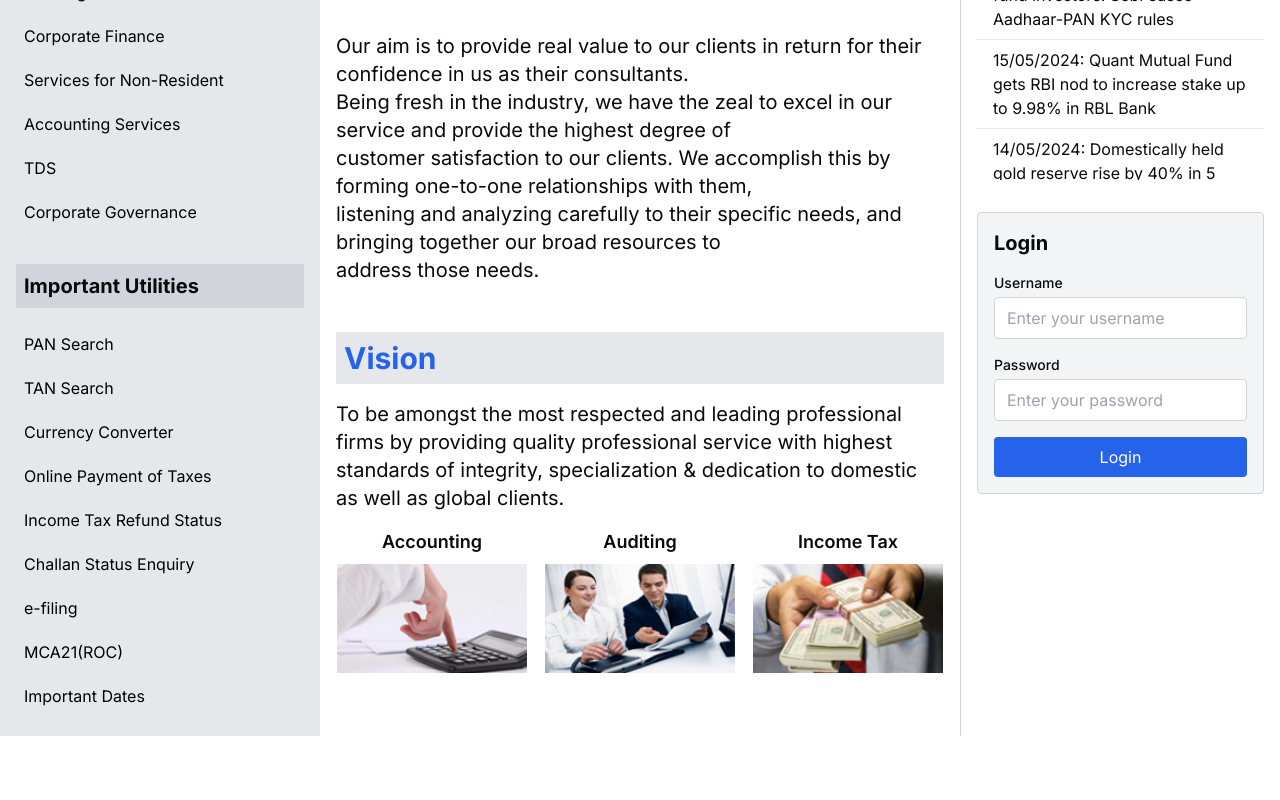
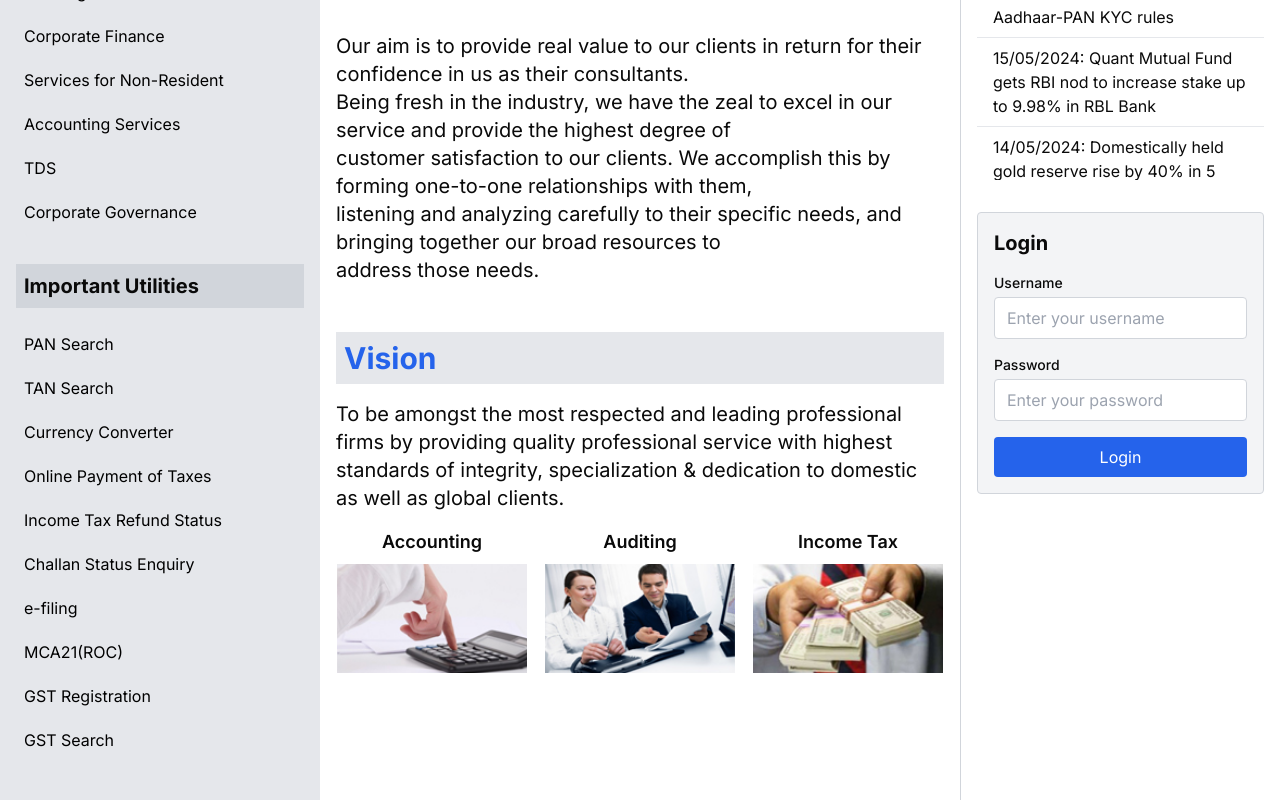
Before and after one commit to karthiknadar1204/ca_site, a Next.js app: page / in a window 1280 px wide. Shown: the part 700-1500 px from the top of the page. Before the commit the page ends 1436 px from the top, so only its background shows below. Built offline with nearby package versions, Linux system fonts and the light colour scheme.

Commit message:
links updated

```diff
--- a/app/_components/Hero.jsx
+++ b/app/_components/Hero.jsx
@@ -16,15 +16,17 @@ const services = [
 ];
 
 const utilities = [
-  'PAN Search',
-  'TAN Search',
-  'Currency Converter',
-  'Online Payment of Taxes',
-  'Income Tax Refund Status',
-  'Challan Status Enquiry',
-  'e-filing',
-  'MCA21(ROC)',
-  'Important Dates'
+  { name: 'PAN Search', link: 'https://incometaxindiaefiling.gov.in/portal/knowpan.do' },
+  { name: 'TAN Search', link: 'https://incometaxindiaefiling.gov.in/e-Filing/Services/KnowYourTanLink.html' },
+  { name: 'Currency Converter', link: 'https://www.xe.com/currencyconverter/' },
+  { name: 'Online Payment of Taxes', link: 'https://www.incometax.gov.in/iec/foportal/help/all-topics/e-filing-services/working-payments/e-pay-tax-1' },
+  { name: 'Income Tax Refund Status', link: 'https://www.incometax.gov.in/iec/foportal/help/all-topics/e-filing-services/filing-your-return/check-refund-status' },
+  { name: 'Challan Status Enquiry', link: 'https://www.incometax.gov.in/iec/foportal/help/challan-status-inquiry-faqs' },
+  { name: 'e-filing', link: 'https://eportal.incometax.gov.in/' },
+  { name: 'MCA21(ROC)', link: 'https://www.mca.gov.in/mcafoportal/' },
+  { name: 'GST Registration', link: 'https://services.gst.gov.in/services/quicklinks/registration' },
+  { name: 'GST Search', link: 'https://services.gst.gov.in/services/searchtp'},
+  {}
 ];
 
 const whatsNew = [
@@ -104,7 +106,9 @@ const Hero = () => {
                 key={index}
                 className="text-black mb-1 hover:bg-gray-300 p-2 rounded transition-colors duration-200"
               >
-                {utility}
+                <a href={utility.link} target="_blank" rel="noopener noreferrer">
+                  {utility.name}
+                </a>
               </li>
             ))}
           </ul>
```
